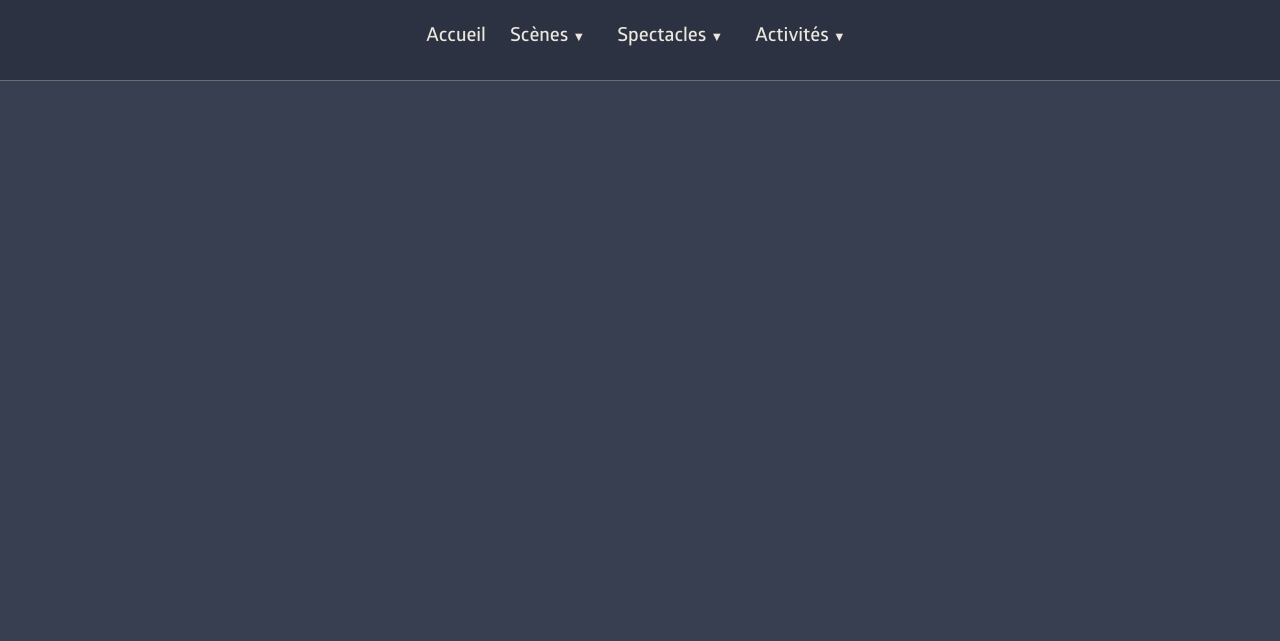
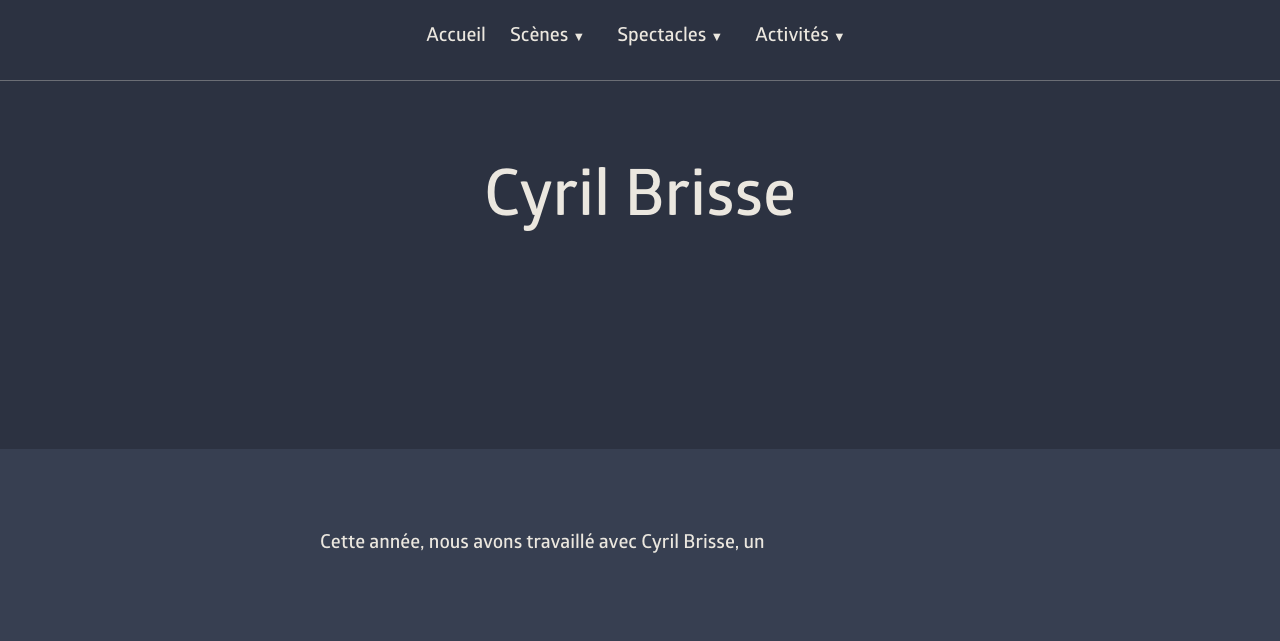
Before and after one commit to Lounes-Amichi/Theatre, a plain HTML site: page activites/cyril-brisse/index.html in a window 1280 px wide. Drawn offline with Linux system fonts and the light colour scheme.

Commit message:
Content update
Started work on cyril-brisse

```diff
--- a/activites/cyril-brisse/index.html
+++ b/activites/cyril-brisse/index.html
@@ -40,3 +40,24 @@
                 </div>
             </div>
         </nav>
+        <div class="mainContent">
+            <div class="flexCol spaceBetween banner small">
+                <h1 class="title bannerTitle small">Cyril Brisse</h1>
+            </div>
+            <div class="padding">
+            </div>
+            <div class="flexCol centerV">
+                <p class="pageContent">Cette année, nous avons travaillé avec Cyril Brisse, un
+
+                </p>
+                <div class="padding"></div>
+                <p class="pageContent"></p>
+            </div>
+        </div>
+        <div class="padding">
+        </div>
+    </div>
+    <script src="../scripts.js"></script>
+</body>
+
+</html>
```
Also changed, not shown: WIP/notes.txt.
